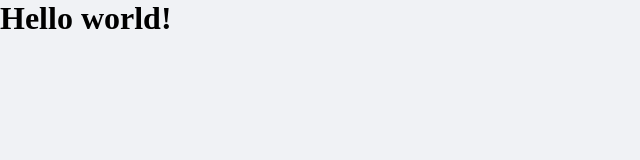
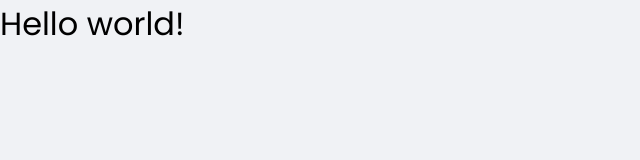
Before and after one commit to MatFregulia/dtMoney, a React (Create React App) app: page / in a window 1280 px wide. Shown: the top 160 px of the page, without its empty margins (0-640 px from the left). Built offline with nearby package versions, Linux system fonts and the light colour scheme.

Commit message:
Fontes do Google Fonts

```diff
--- a/public/index.html
+++ b/public/index.html
@@ -1,9 +1,13 @@
 <!DOCTYPE html>
 <html lang="en">
   <head>
+    <link rel="preconnect" href="https://fonts.googleapis.com">
+    <link rel="preconnect" href="https://fonts.gstatic.com" crossorigin>
+
     <meta charset="utf-8" />
     <meta name="viewport" content="width=device-width, initial-scale=1" />
 
+    <link href="https://fonts.googleapis.com/css2?family=Poppins:wght@400;600&family=Roboto:wght@100;300;400;700&display=swap" rel="stylesheet">
     <link rel="shortcut icon" href="favicon.png" type="image/x-icon">
     <title>dtMoney</title>
   </head>
--- a/src/styles/global.ts
+++ b/src/styles/global.ts
@@ -37,6 +37,15 @@
         -webkit-font-smoothing: antialiased;
     }
 
+    body, input, textarea, button {
+        font-family: 'Poppins', sans-serif;
+        font-weight: 400;
+    }
+
+    h1, h2, h3, h4, h5, h6, strong {
+        font-weight: 400;
+    }
+
     button {
         cursor: pointer;
     }
```
